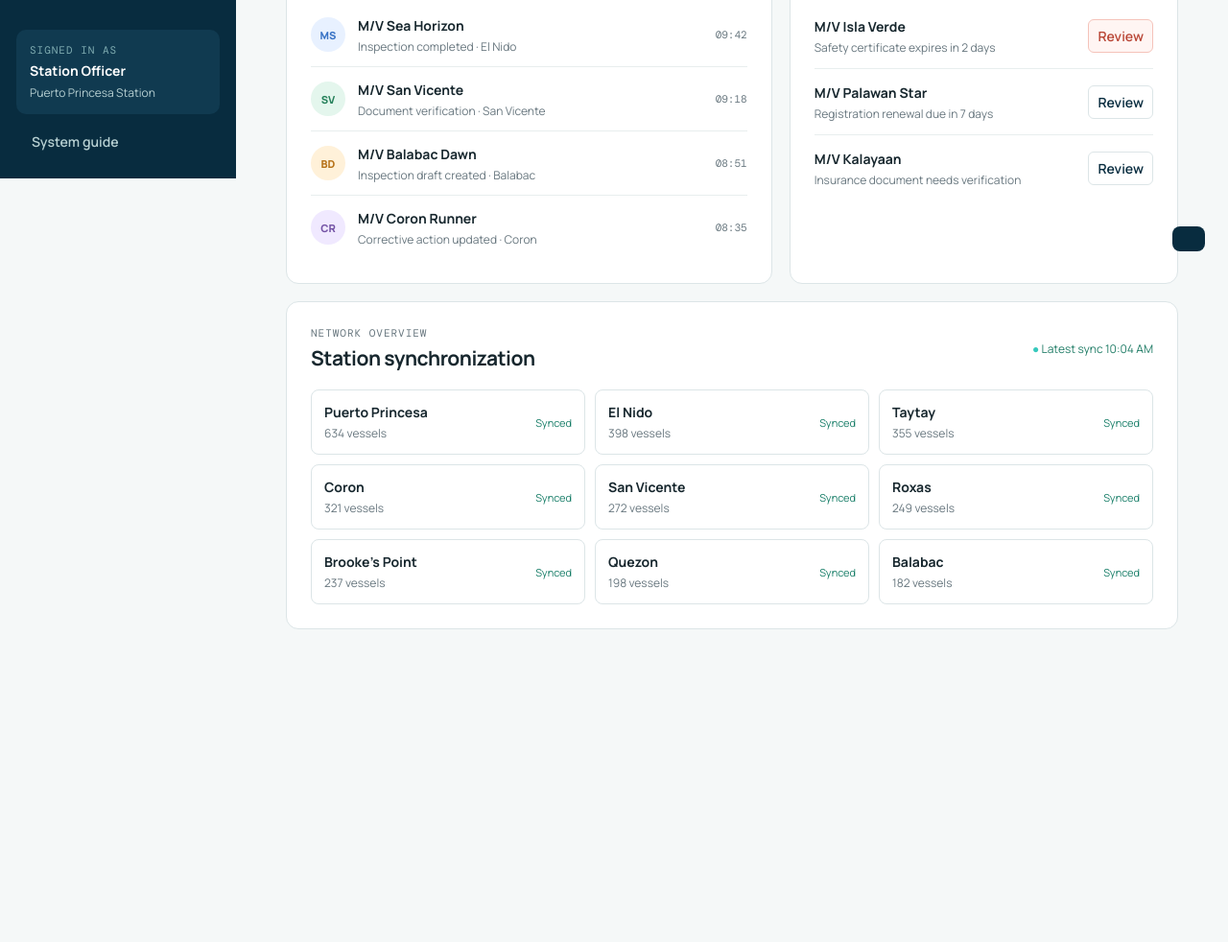
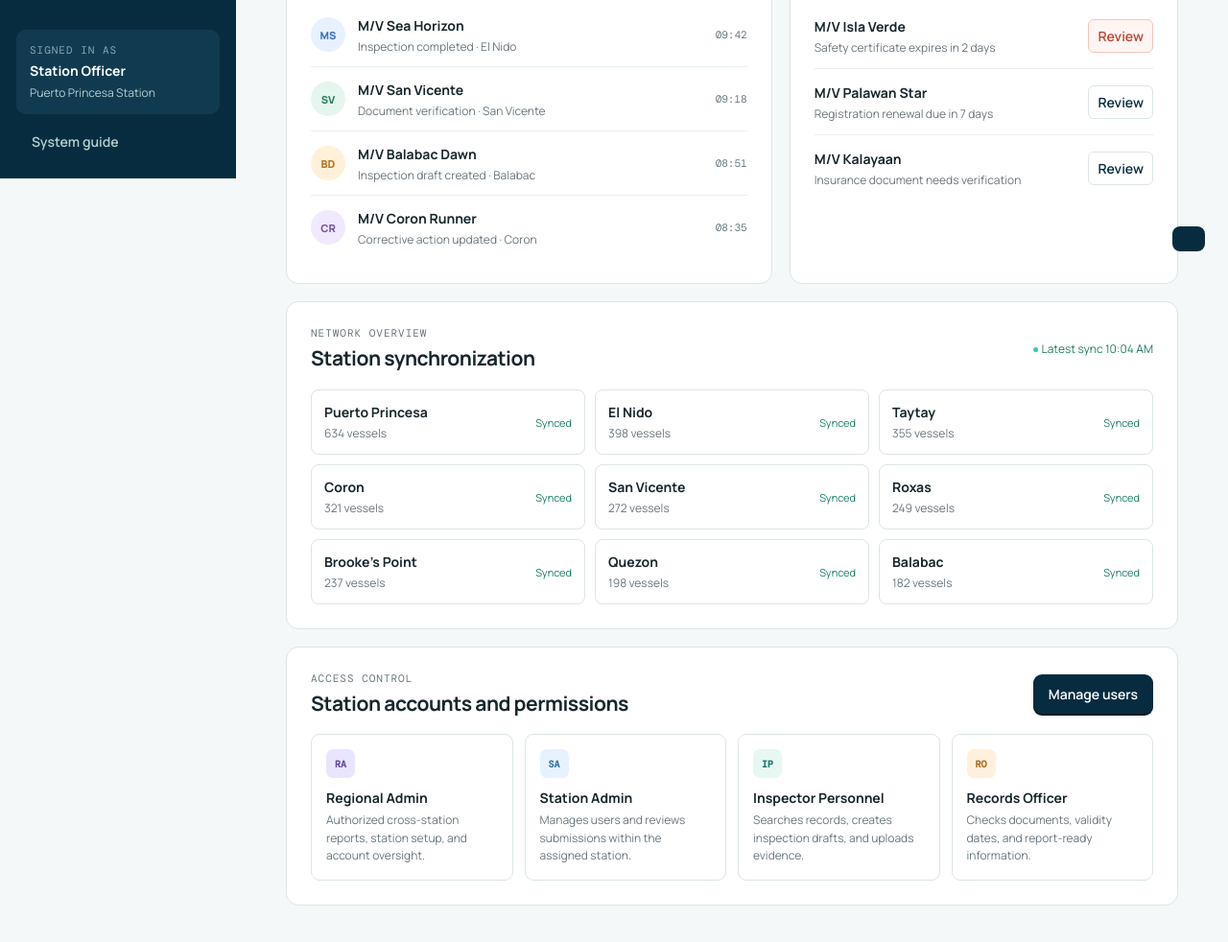
Before and after one commit to Ruzz-1010/MPGE-PCG-SYSTEM, a plain HTML site: page dist/index.html in a window 1280 px wide. Shown: the part 614-1596 px from the top of the page at 96% size. Before the commit the page ends 1334 px from the top, so only its background shows below. Drawn offline with nearby package versions, Linux system fonts and the light colour scheme.

Commit message:
Add station account roles

```diff
--- a/dist/app.js
+++ b/dist/app.js
@@ -19,4 +19,5 @@ results.addEventListener('click',e=>{if(e.target.dataset.vessel)message(`${e.tar
 document.querySelector('#newInspection').addEventListener('click',()=>document.querySelector('#inspectionModal').showModal());
 document.querySelector('#scanButton').addEventListener('click',()=>message('QR scanning will be available in the inspector mobile app.'));
 document.querySelector('#helpButton').addEventListener('click',()=>message('Draft system: all displayed information is sample data.'));
+document.querySelector('#manageUsers').addEventListener('click',()=>message('User management will let a Station Admin create and deactivate personnel accounts for their station.'));
 document.querySelector('#inspectionModal').addEventListener('close',()=>{if(document.querySelector('#inspectionModal').returnValue==='default')message('Inspection saved as a local draft.');});
--- a/dist/index.html
+++ b/dist/index.html
@@ -9,6 +9,7 @@
     <link rel="preconnect" href="https://fonts.gstatic.com" crossorigin />
     <link href="https://fonts.googleapis.com/css2?family=DM+Mono:wght@400;500&family=Manrope:wght@400;500;600;700;800&display=swap" rel="stylesheet" />
     <link rel="stylesheet" href="styles.css" />
+    <link rel="stylesheet" href="roles.css" />
   </head>
   <body>
     <aside class="sidebar">
@@ -79,6 +80,16 @@
           <div><strong>Puerto Princesa</strong><span>634 vessels</span><em>Synced</em></div><div><strong>El Nido</strong><span>398 vessels</span><em>Synced</em></div><div><strong>Taytay</strong><span>355 vessels</span><em>Synced</em></div><div><strong>Coron</strong><span>321 vessels</span><em>Synced</em></div><div><strong>San Vicente</strong><span>272 vessels</span><em>Synced</em></div><div><strong>Roxas</strong><span>249 vessels</span><em>Synced</em></div><div><strong>Brooke's Point</strong><span>237 vessels</span><em>Synced</em></div><div><strong>Quezon</strong><span>198 vessels</span><em>Synced</em></div><div><strong>Balabac</strong><span>182 vessels</span><em>Synced</em></div>
         </div>
       </section>
+
+      <section class="panel access-panel">
+        <div class="panel-head"><div><p class="eyebrow">ACCESS CONTROL</p><h2>Station accounts and permissions</h2></div><button class="primary-btn" id="manageUsers">Manage users</button></div>
+        <div class="role-grid">
+          <div><span class="role-icon regional">RA</span><strong>Regional Admin</strong><p>Authorized cross-station reports, station setup, and account oversight.</p></div>
+          <div><span class="role-icon station">SA</span><strong>Station Admin</strong><p>Manages users and reviews submissions within the assigned station.</p></div>
+          <div><span class="role-icon personnel">IP</span><strong>Inspector Personnel</strong><p>Searches records, creates inspection drafts, and uploads evidence.</p></div>
+          <div><span class="role-icon records">RO</span><strong>Records Officer</strong><p>Checks documents, validity dates, and report-ready information.</p></div>
+        </div>
+      </section>
     </main>
 
     <dialog id="inspectionModal"><form method="dialog"><button class="close" value="cancel">×</button><p class="eyebrow">NEW INSPECTION DRAFT</p><h2>Record an inspection</h2><label>Vessel <input placeholder="Search vessel name or registration" /></label><label>Inspection station <select><option>Puerto Princesa</option><option>El Nido</option><option>Coron</option></select></label><label>Initial finding <textarea placeholder="Add a concise observation"></textarea></label><div class="modal-actions"><button value="cancel" class="cancel-btn">Cancel</button><button value="default" class="primary-btn">Save draft</button></div></form></dialog>
--- /dev/null
+++ b/dist/roles.css
@@ -0,0 +1,12 @@
+.access-panel { margin-top: 18px; }
+.role-grid { display: grid; grid-template-columns: repeat(4, 1fr); gap: 12px; margin-top: 18px; }
+.role-grid > div { border: 1px solid var(--line); border-radius: 9px; padding: 15px; min-height: 150px; }
+.role-grid strong { display: block; margin-top: 11px; font-size: 14px; }
+.role-grid p { font-size: 12px; line-height: 1.55; color: var(--muted); margin-top: 5px; }
+.role-icon { height: 30px; width: 30px; display: grid; place-items: center; border-radius: 7px; font: 700 10px 'DM Mono', monospace; }
+.regional { background: #e9e5ff; color: #6049a6; }
+.station { background: #e6f3ff; color: #3273aa; }
+.personnel { background: #e7f7f2; color: #167865; }
+.records { background: #fff0dd; color: #ae6b1d; }
+@media (max-width: 900px) { .role-grid { grid-template-columns: repeat(2, 1fr); } }
+@media (max-width: 600px) { .role-grid { grid-template-columns: 1fr; } }
```
